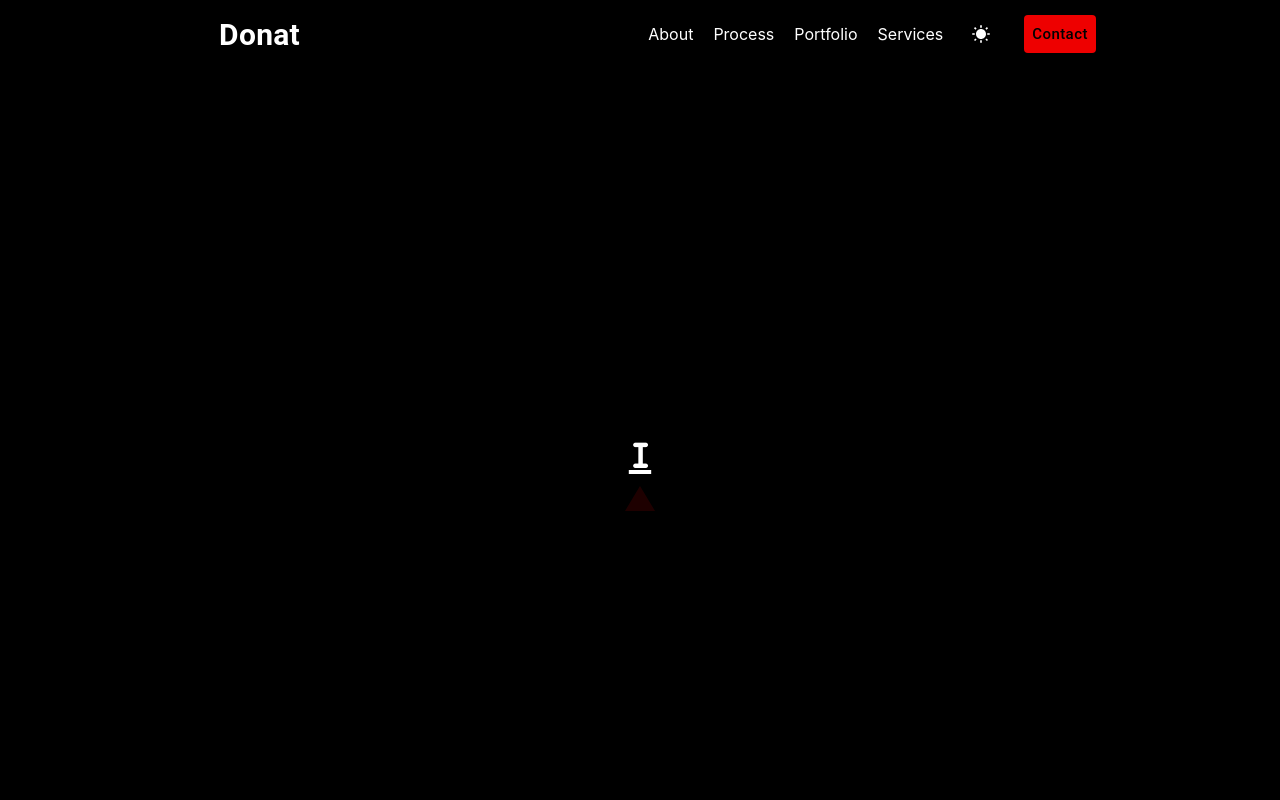
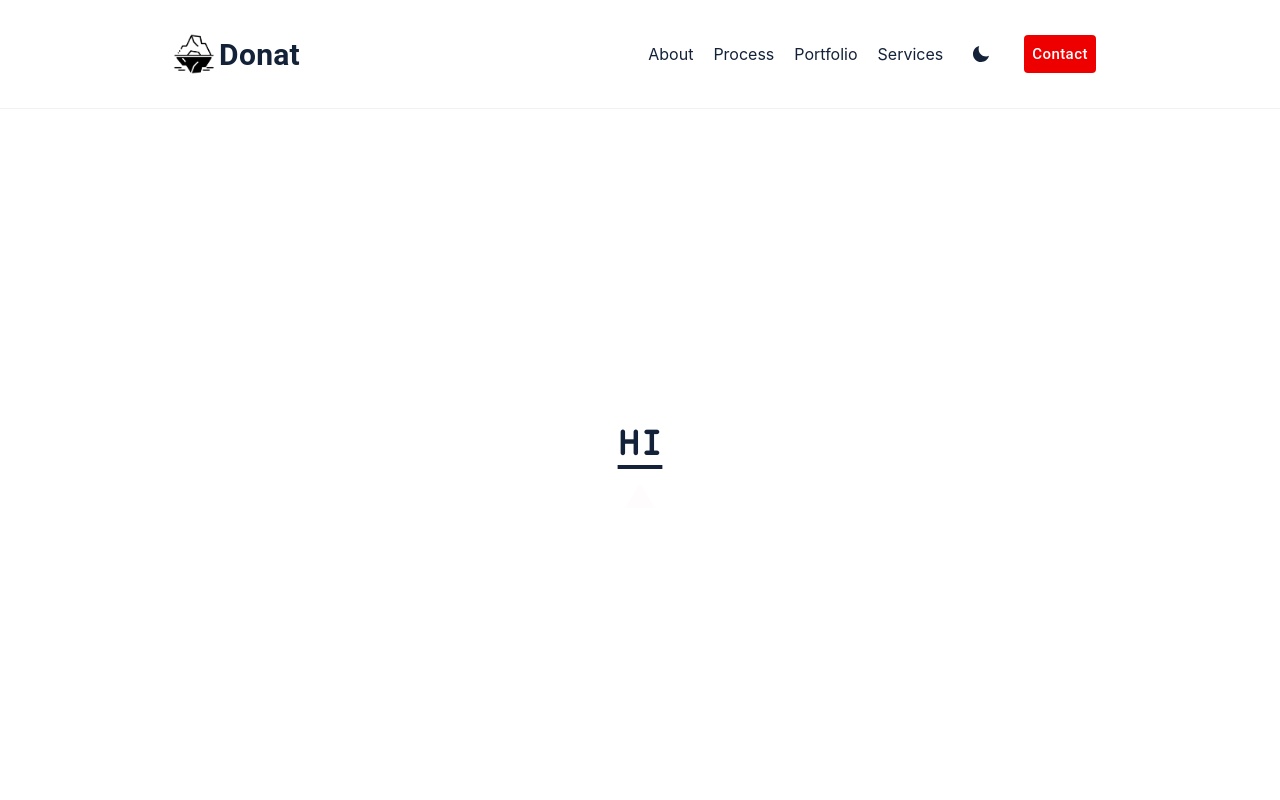
Before and after one commit to DonatNathan/donat-website, a React (Create React App) app: page / in a window 1280 px wide. Shown: the top 800 px of the page. Built offline with nearby package versions, Linux system fonts and the light colour scheme.

Commit message:
fix: responsive header and themes problems

```diff
--- a/public/index.html
+++ b/public/index.html
@@ -2,7 +2,7 @@
 <html lang="en">
   <head>
     <meta charset="utf-8" />
-    <link rel="icon" href="%PUBLIC_URL%/images/logo.png" />
+    <link rel="icon" href="%PUBLIC_URL%/images/logo_white.png" />
     <meta name="viewport" content="width=device-width, initial-scale=1" />
     <meta name="theme-color" content="#000000" />
     <meta
--- a/src/components/Introduction.js
+++ b/src/components/Introduction.js
@@ -44,8 +44,8 @@ const Introduction = () => {
     }, []);
 
     return (
-        <Box sx={{display: "flex", flexDirection: "column", justifyContent: "center", alignItems: "center", backgroundColor: theme.BackgroundColor, minHeight: "100vh"}}>
-            <Typography sx={{fontSize: 40, color: theme.BoldTextColor, textDecoration: 'underline', fontWeight: "bold", fontFamily: "'Magda Clean Mono', monospace"}}>{sentences[currentSentence]}</Typography>
+        <Box id="home" sx={{display: "flex", flexDirection: "column", justifyContent: "center", alignItems: "center", backgroundColor: theme.BackgroundColor, paddingTop: "120px", minHeight: "calc(100vh - 120px)"}}>
+            <Typography sx={{fontSize: 40, color: theme.BoldTextColor, textDecoration: 'underline', textUnderlineOffset: '10px', marginBottom: "10px", fontWeight: "bold", fontFamily: "'Magda Clean Mono', monospace"}}>{sentences[currentSentence]}</Typography>
             <BlinkingTriangle color={theme.MainColor} />
         </Box>
     );
--- a/src/index.css
+++ b/src/index.css
@@ -17,7 +17,7 @@ code {
     monospace;
 }
 
-a:link {color: #01afe7;}
-a:visited {color: #004AAD}
-a:hover {color: #ced2d2}
-a:active {color: #C0F0FC}
+a:not(.MuiButton-root):link {color: #01afe7;}
+a:not(.MuiButton-root):visited {color: #004AAD}
+a:not(.MuiButton-root):hover {color: #ced2d2}
+a:not(.MuiButton-root):active {color: #C0F0FC}
--- a/src/modules/header/Header.js
+++ b/src/modules/header/Header.js
@@ -9,21 +9,23 @@ const Header = () => {
     const {theme, toggleTheme} = useContext(ThemeContext);
 
     return (
-        <Box id="home" sx={{display: "flex", flexWrap: "wrap", flexDirection: "row", justifyContent: "space-around", alignItems: "center", textAlign: "center", backgroundColor: theme.BackgroundColor, paddingVertical: "50px"}}>
+        <Box sx={{position: "fixed", top: 0, left: 0, width: "100%", zIndex: 1100, display: "flex", flexWrap: "wrap", flexDirection: "row", justifyContent: "space-around", alignItems: "center", textAlign: "center", backgroundColor: theme.BackgroundColor, py: "20px", borderBottom: `1px solid ${theme.SecondBackgroundColor}`}}>
             <Box component={Link} to="#home" sx={{display: "flex", flexDirection: "row", alignItems: "center", textDecoration: "none"}}>
-                <Box component="img" sx={{width: 50}} alt="Black Logo Donat" src="/images/logo.png" />
+                <Box component="img" sx={{width: 50}} alt="Donat logo" src={theme === themes.dark ? "/images/logo_white.png" : "/images/logo.png"} />
                 <Typography sx={{fontSize: 30, fontWeight: "bold", color: theme.BoldTextColor}}>Donat</Typography>
             </Box>
             <Box sx={{display: "flex", flexWrap: "wrap", flexDirection: "row", alignItems: "center"}}>
-                {/* <Link to={"#home"} style={{color: theme.BoldTextColor, textDecoration: "none", margin: "15px"}}>Home</Link> */}
-                <Link to={"#home"} style={{color: theme.BoldTextColor, textDecoration: "none", margin: "10px"}}>About</Link>
-                <Link to={"#process"} style={{color: theme.BoldTextColor, textDecoration: "none", margin: "10px"}}>Process</Link>
-                <Link to={"#portfolio"} style={{color: theme.BoldTextColor, textDecoration: "none", margin: "10px"}}>Portfolio</Link>
-                <Link to={"#services"} style={{color: theme.BoldTextColor, textDecoration: "none", margin: "10px"}}>Services</Link>
+                <Box sx={{display: {xs: "none", md: "flex"}, flexWrap: "wrap", flexDirection: "row", alignItems: "center"}}>
+                    {/* <Link to={"#home"} style={{color: theme.BoldTextColor, textDecoration: "none", margin: "15px"}}>Home</Link> */}
+                    <Link to={"#home"} style={{color: theme.BoldTextColor, textDecoration: "none", margin: "10px"}}>About</Link>
+                    <Link to={"#process"} style={{color: theme.BoldTextColor, textDecoration: "none", margin: "10px"}}>Process</Link>
+                    <Link to={"#portfolio"} style={{color: theme.BoldTextColor, textDecoration: "none", margin: "10px"}}>Portfolio</Link>
+                    <Link to={"#services"} style={{color: theme.BoldTextColor, textDecoration: "none", margin: "10px"}}>Services</Link>
+                </Box>
                 <Button onClick={toggleTheme} style={{backgroundColor: "transparent", color: theme.BoldTextColor, textTransform: "none", fontSize: 15, margin: "10px", minWidth: "auto", padding: "8px"}}>
                     {theme === themes.dark ? <IoMdSunny size={20} /> : <IoMdMoon size={20} />}
                 </Button>
-                <Button href="#contact" style={{width: "fit-content", backgroundColor: theme.MainColor, color: theme.BackgroundColor, textTransform: "none", fontSize: 15, margin: "15px"}}>Contact</Button>
+                <Button href="#contact" sx={{display: {xs: "none", md: "inline-flex"}, width: "fit-content", backgroundColor: theme.MainColor, color: theme.BackgroundColor, textTransform: "none", fontSize: 15, margin: "15px", transition: "background-color 0.3s ease, color 0.3s ease", '&:hover': {backgroundColor: theme.SecondBackgroundColor, color: theme.BoldTextColor}}}>Contact</Button>
             </Box>
         </Box>
     )
--- a/src/utils/themes/ThemeProvider.js
+++ b/src/utils/themes/ThemeProvider.js
@@ -2,7 +2,7 @@ import React, { useState } from 'react';
 import { ThemeContext, themes } from './ThemeContext';
 
 const ThemeProvider = ({children}) => {
-    const [theme, setTheme] = useState(themes.dark);
+    const [theme, setTheme] = useState(themes.light);
 
     const toggleTheme = () => {
         setTheme(theme === themes.light ? themes.dark : themes.light);
```
